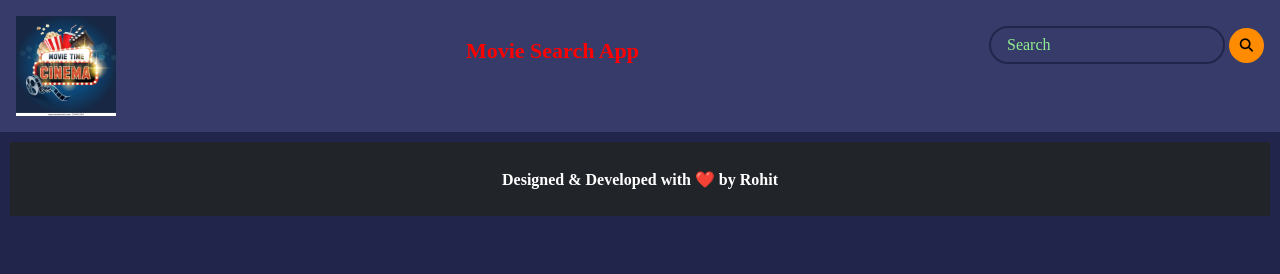
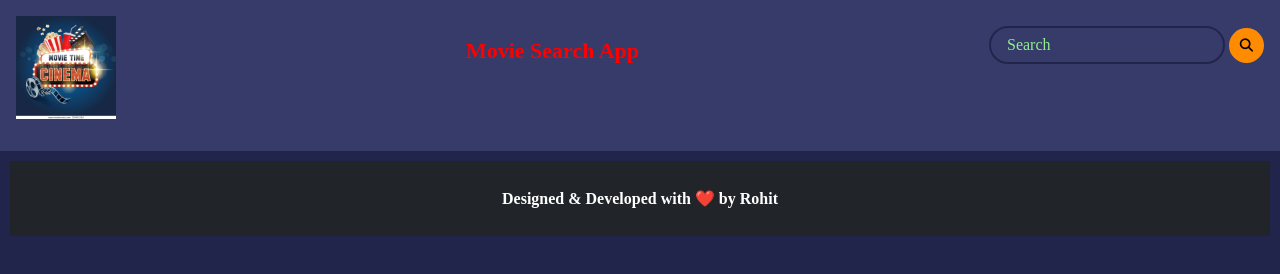
Before and after one commit to rohitjay28/movie-search-app, a plain HTML site: page index.html in a window 1280 px wide. Drawn offline with Linux system fonts and the light colour scheme; no server answers; a web font is replaced by a local one.

Commit message:
changed files

```diff
--- a/index.html
+++ b/index.html
@@ -18,7 +18,7 @@
       <div class="pic">
         <img src="movie-time-600w-324455369.webp" />
       </div>
-      <h3 class="logo">Movie Search App</h3>
+      <h3 class="name">Movie Search App</h3>
       <form id="form">
         <input
           type="text"
--- a/script.js
+++ b/script.js
@@ -1,3 +1,4 @@
+
 const API_KEY = "api_key=1cf50e6248dc270629e802686245c2c8";
 const BASE_URL = "https://api.themoviedb.org/3";
 const API_URL = BASE_URL + "/discover/movie?sort_by=popularity.desc&" + API_KEY;
@@ -41,7 +42,7 @@ function getRecommendations(url) {
 function showMovies(data) {
   main.innerHTML = "";
   data.forEach((movie) => {
-    const { title, poster_path, vote_average, overview, } = movie;
+    const { title, poster_path, vote_average, overview } = movie;
     const movieEl = document.createElement("div");
     movieEl.classList.add("movie");
     movieEl.innerHTML = `
@@ -65,7 +66,7 @@ function showMovies(data) {
 function showRecommendations(data) {
   recommendations.innerHTML = "";
   data.forEach((movie) => {
-    const { title, poster_path, vote_average, overview, } = movie;
+    const { title, poster_path, vote_average, overview } = movie;
     const movieEl = document.createElement("div");
     movieEl.classList.add("movie");
     movieEl.innerHTML = `
--- a/style.css
+++ b/style.css
@@ -12,7 +12,7 @@ body {
   margin: 0;
 }
 
-.logo {
+.name {
   font-family: inherit;
   font-size: 22px;
   color: red;
@@ -24,13 +24,15 @@ header {
   background-color: var(--secondary-color);
 }
 .pic {
+  font-family: inherit;
+  display: flex;
+  align-items: center;
+  margin-bottom: 1rem;
+}
+
+.pic img {
   width: 100px;
-  height: 100px;
-}
-img {
-  height: 100%;
-  width: 100%;
-
+  height: auto;
 }
 .search {
   background-color: transparent;
```
